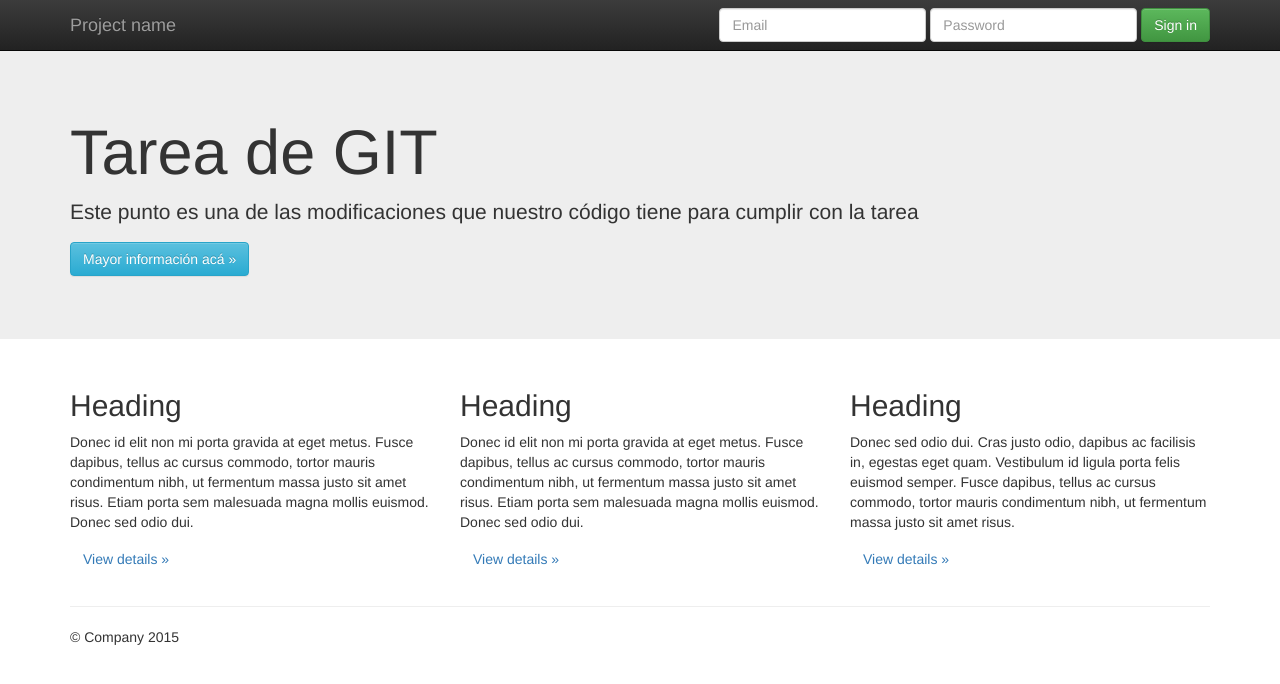
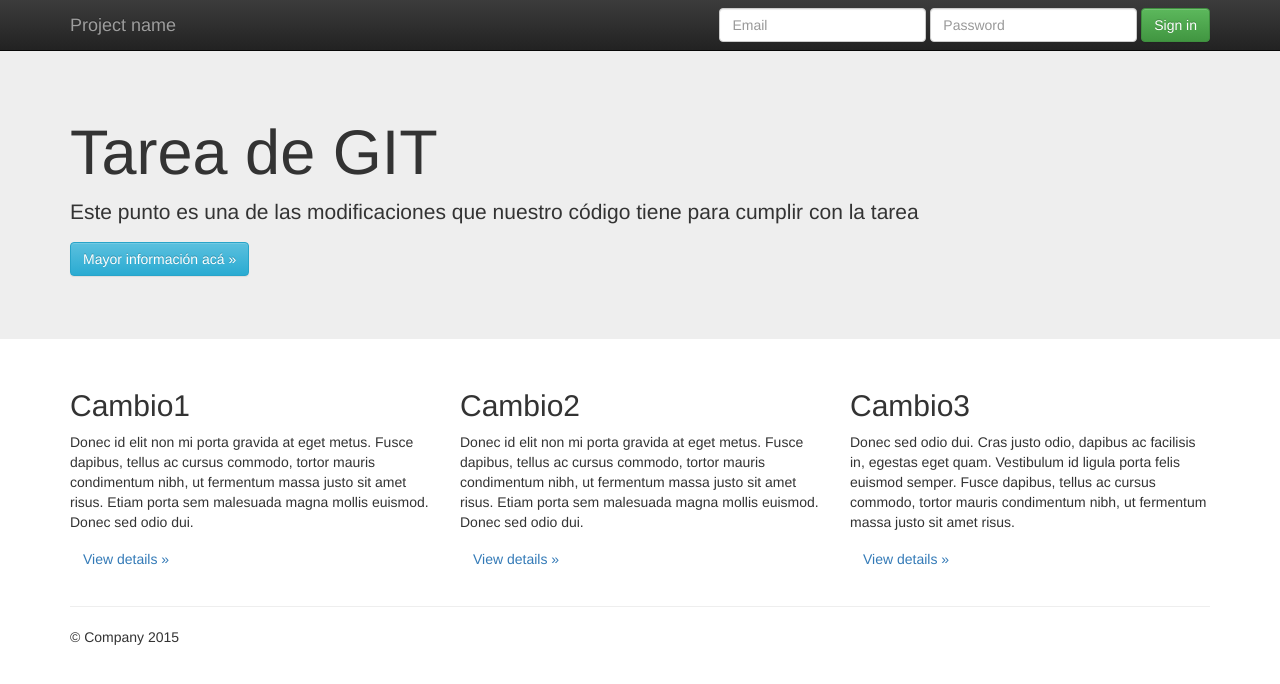
Before and after one commit to jongv1/Tarea_1, a plain HTML site: page index.html in a window 1280 px wide. Drawn offline with nearby package versions, Linux system fonts and the light colour scheme.

Commit message:
Se cambian subtitulos en líneas 68, 73 y 78 en el archivo index.html

```diff
--- a/index.html
+++ b/index.html
@@ -65,17 +65,17 @@
       <!-- Example row of columns -->
       <div class="row">
         <div class="col-md-4">
-          <h2>Heading</h2>
+          <h2>Cambio1</h2>
           <p>Donec id elit non mi porta gravida at eget metus. Fusce dapibus, tellus ac cursus commodo, tortor mauris condimentum nibh, ut fermentum massa justo sit amet risus. Etiam porta sem malesuada magna mollis euismod. Donec sed odio dui. </p>
           <p><a class="btn btn-link" href="#" role="button">View details &raquo;</a></p>
         </div>
         <div class="col-md-4">
-          <h2>Heading</h2>
+          <h2>Cambio2</h2>
           <p>Donec id elit non mi porta gravida at eget metus. Fusce dapibus, tellus ac cursus commodo, tortor mauris condimentum nibh, ut fermentum massa justo sit amet risus. Etiam porta sem malesuada magna mollis euismod. Donec sed odio dui. </p>
           <p><a class="btn btn-link" href="#" role="button">View details &raquo;</a></p>
        </div>
         <div class="col-md-4">
-          <h2>Heading</h2>
+          <h2>Cambio3</h2>
           <p>Donec sed odio dui. Cras justo odio, dapibus ac facilisis in, egestas eget quam. Vestibulum id ligula porta felis euismod semper. Fusce dapibus, tellus ac cursus commodo, tortor mauris condimentum nibh, ut fermentum massa justo sit amet risus.</p>
           <p><a class="btn btn-link" href="#" role="button">View details &raquo;</a></p>
         </div>
```
